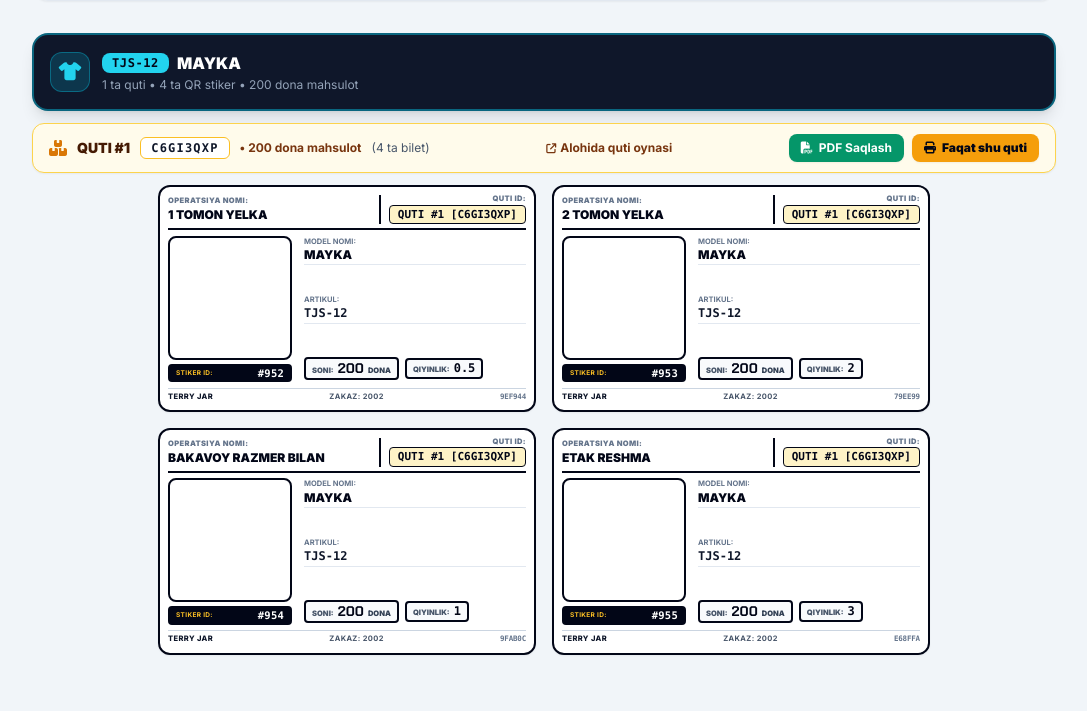
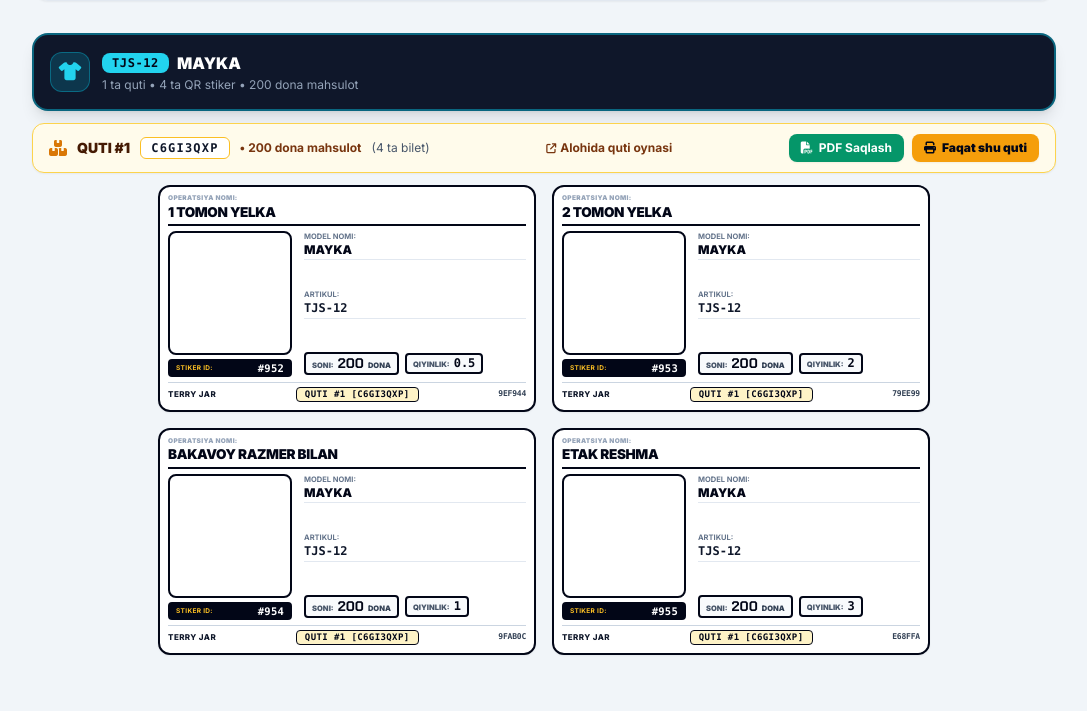
Before and after one commit to ibrohimjonrahmonov28/PAYROLL, a Django app: page /boxes/84/print/ in a window 1280 px wide. Shown: the part 203-914 px from the top of the page, without its empty margins (96-1183 px from the left). Run offline with Django 5.2, Linux system fonts and the light colour scheme; data comes from the database, SQL or seed files in the repository; some libraries are stand-ins or nearby versions.

Commit message:
style(stickers): make operation name full-width and larger, move QUTI ID to footer in place of duplicate order name

```diff
--- a/templates/production/box_stickers_print.html
+++ b/templates/production/box_stickers_print.html
@@ -244,26 +244,13 @@
         {% for ticket in box_item.tickets %}
         <div
             class="sticker-card rounded-xl shadow-sm border-2 border-slate-950 p-2 flex flex-col justify-between bg-white text-slate-950">
-            <!-- 1. TOP HEADER: OPERATSIYA NOMI (chapda) | QUTI ID (o'ngda) -->
-            <div class="flex items-stretch justify-between border-b-2 border-slate-950 pb-1 gap-2">
-                <!-- Operatsiya Nomi (Katta va qalin) -->
-                <div class="min-w-0 flex-1 flex flex-col justify-center">
-                    <span
-                        class="text-[7.5px] font-black uppercase text-slate-500 tracking-wider leading-none">OPERATSIYA
-                        NOMI:</span>
-                    <div class="text-xs font-black text-slate-950 uppercase truncate leading-tight mt-0.5"
-                        title="{{ ticket.article_operation.operation.name }}">
-                        {{ ticket.article_operation.operation.name }}
-                    </div>
-                </div>
-                <!-- Quti ID (O'ng burchak) -->
-                <div class="border-l-2 border-slate-950 pl-2 flex flex-col justify-center items-end flex-shrink-0">
-                    <span class="text-[7.5px] font-black uppercase text-slate-500 tracking-wider leading-none">QUTI
-                        ID:</span>
-                    <div
-                        class="font-mono font-black text-[11px] px-2 py-0.5 bg-amber-100 border border-slate-950 text-slate-950 rounded mt-0.5 leading-tight">
-                        QUTI #{{ ticket.box.box_number }} [{{ ticket.box.box_code }}]
-                    </div>
+            <!-- 1. TOP HEADER: OPERATSIYA NOMI (Butun qatorni egallaydi, katta va qalin) -->
+            <div class="border-b-2 border-slate-950 pb-1 flex flex-col justify-center">
+                <span class="text-[6.5px] font-black uppercase text-slate-400 tracking-wider leading-none">OPERATSIYA
+                    NOMI:</span>
+                <div class="text-[13.5px] font-black text-slate-950 uppercase truncate leading-tight mt-0.5 tracking-tight"
+                    title="{{ ticket.article_operation.operation.name }}">
+                    {{ ticket.article_operation.operation.name }}
                 </div>
             </div>
 
@@ -353,12 +340,16 @@
                 </div>
             </div>
 
-            <!-- 3. FOOTER: TERRY JAR & Zakaz raqami & Kod -->
+            <!-- 3. FOOTER: TERRY JAR & QUTI ID (Zakaz o'rnida) & Kod -->
             <div
-                class="border-t border-slate-300 pt-0.5 flex items-center justify-between text-[7.5px] text-slate-600 font-bold uppercase tracking-wider">
-                <span class="font-extrabold text-slate-900">TERRY JAR</span>
-                <span>Zakaz: {{ ticket.box.order.order_number }}</span>
-                <span class="font-mono text-[7.5px] text-slate-500 tracking-tight">{% if ticket.stiker_code %}{{
+                class="border-t border-slate-300 pt-1 flex items-center justify-between text-[8px] text-slate-600 font-bold uppercase tracking-wider">
+                <span class="font-extrabold text-slate-900 tracking-wider">TERRY JAR</span>
+                <span
+                    class="font-mono font-black text-[9px] text-slate-950 px-2 py-0.5 bg-amber-100 border border-slate-950 rounded leading-none">
+                    QUTI #{{ ticket.box.box_number }} [{{ ticket.box.box_code }}]
+                </span>
+                <span class="font-mono text-[8px] text-slate-700 tracking-tight font-black">{% if ticket.stiker_code
+                    %}#{{
                     ticket.stiker_code }}{% else %}{{ ticket.short_hash }}{% endif %}</span>
             </div>
         </div>
```
Also changed, not shown: production/sticker_generator.py (+21 -22 lines).
